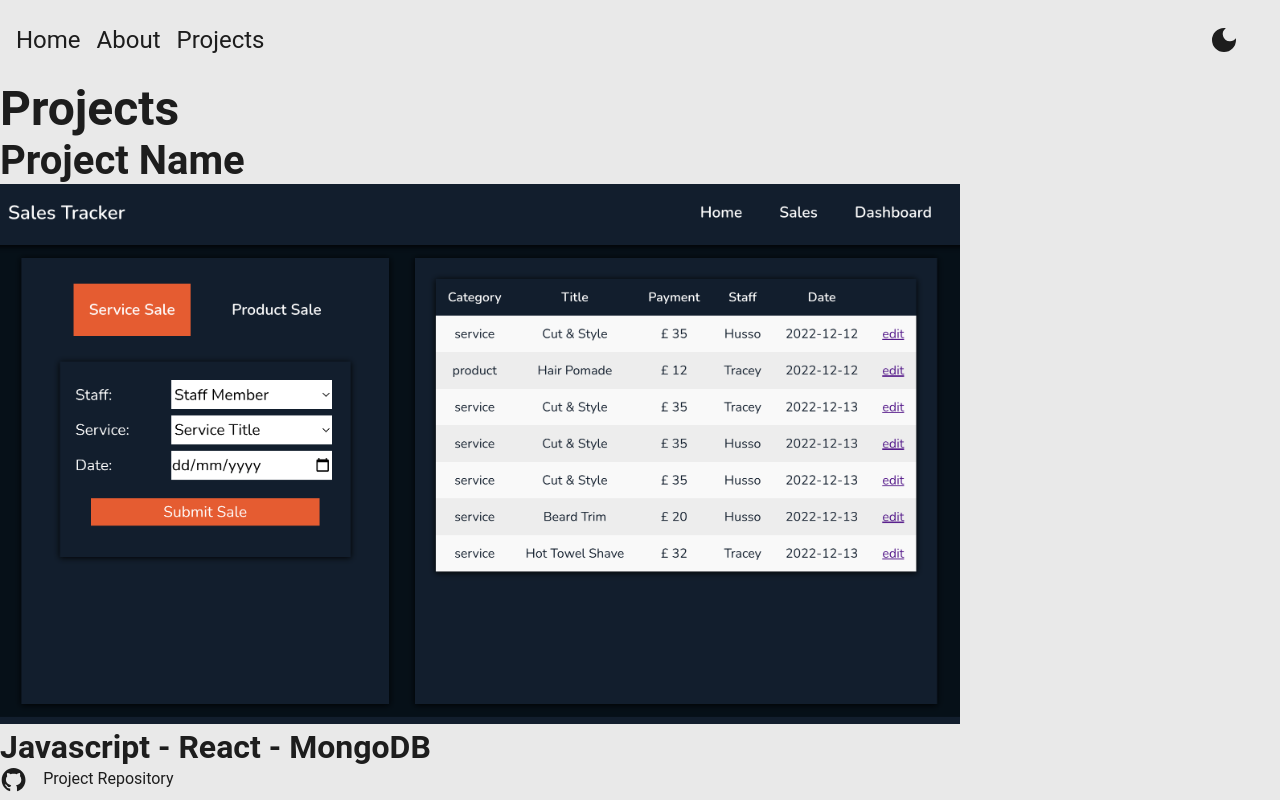
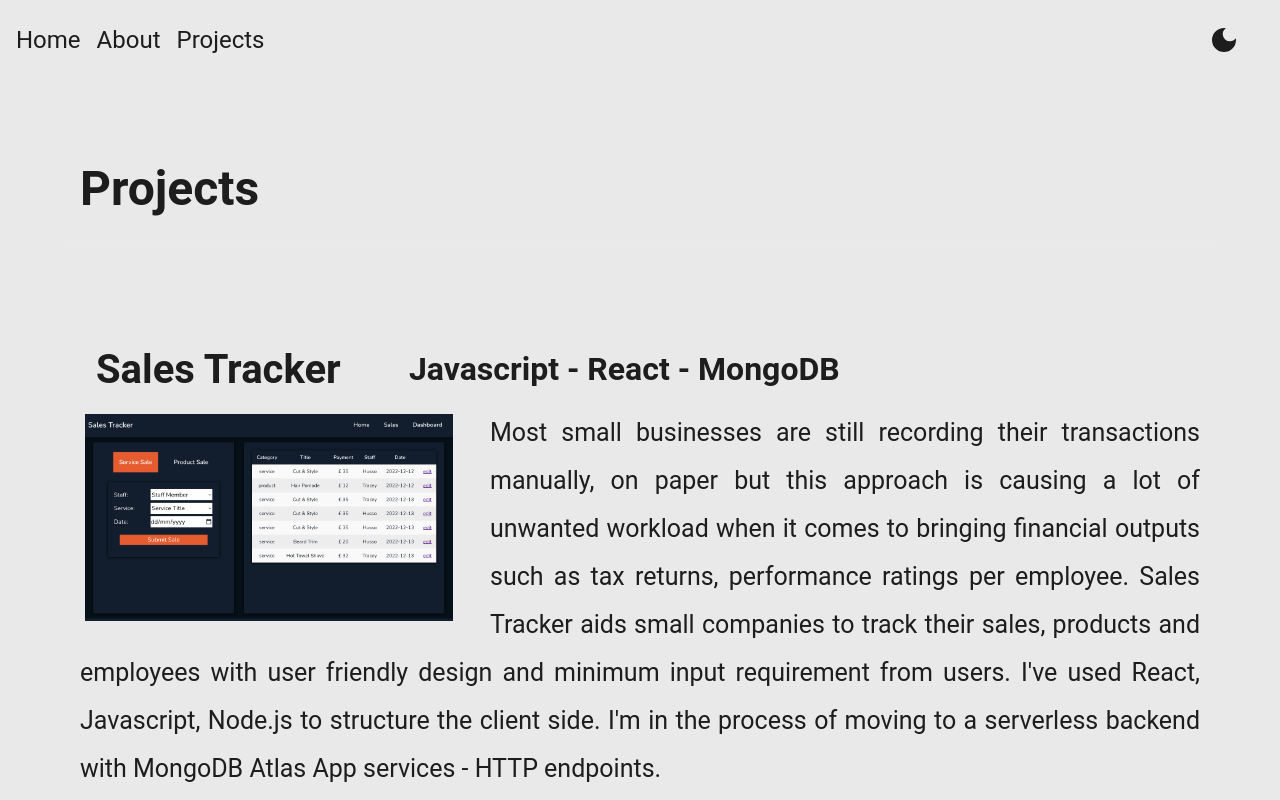
Before and after one commit to Cetins/web_cetin, a Next.js app: page /projects in a window 1280 px wide. Built offline with nearby package versions, Linux system fonts and the light colour scheme.

Commit message:
projects layout changed and css added roughly

```diff
--- a/pages/projects.js
+++ b/pages/projects.js
@@ -5,52 +5,82 @@ import { AiFillGithub } from 'react-icons/ai';
 const Projects = () => {
   return (
     <article>
+      <section className={styles.projects_glass_container}>
         <h1>Projects</h1>
         <p></p>
+      </section>
 
-      <section>
-        <h2>Project Name</h2>
-        <img className={styles.project_img} src="images/sales.png" alt="Sales Tracker"/>
+      <section className={styles.projects_glass_container}>
+        <header className={styles.card_header}>
+          <h2>Sales Tracker</h2>
           <h3>Javascript - React - MongoDB</h3>
+          <button className={styles.repo_button}>
             <a className="project_link" href="https://github.com/Cetins/sale-tracker-client">
               <AiFillGithub className={styles.github_link_logo}/>Project Repository
             </a>
-        <p>Most small businesses are still recording their transactions manually, on paper but this approach is causing a lot of unwanted workload when it comes to bringing financial outputs such as tax returns, performance ratings per employee. Sales Tracker aids small companies to track their sales, products and employees with user friendly design and minimum input requirement from users. I've used React, Javascript, Node.js to structure the client side. I'm in the process of moving to a serverless backend with MongoDB Atlas App services - HTTP endpoints.</p>
+          </button>
+        </header>
+        <main>
+          <img className={styles.card_image} src="images/sales.png" alt="Sales Tracker"/>
+          <p className={styles.card_p}>Most small businesses are still recording their transactions manually, on paper but this approach is causing a lot of unwanted workload when it comes to bringing financial outputs such as tax returns, performance ratings per employee. Sales Tracker aids small companies to track their sales, products and employees with user friendly design and minimum input requirement from users. I've used React, Javascript, Node.js to structure the client side. I'm in the process of moving to a serverless backend with MongoDB Atlas App services - HTTP endpoints.</p>
+        </main>
       </section>
 
-      <section>
+      <section className={styles.projects_glass_container}>
+        <header className={styles.card_header}>
           <h2>CodeBNB</h2>
-        <img className={styles.project_img} src="images/codebnb.png" alt="CodeBNB"/>
           <h3>Javascript - React - SQL - Java</h3>
+          <div className={styles.multi_button}>
+            <button className={styles.repo_button}>
               <a className="project_link" href="https://github.com/Cetins/bnb-front-end">
                 <AiFillGithub className={styles.github_link_logo}/>Project Client Repository
               </a>
+            </button>
+            <button className={styles.repo_button}>
               <a className="project_link" href="https://github.com/Cetins/bnb-back-end">
                 <AiFillGithub className={styles.github_link_logo}/>Project Server Repository
               </a>
-        <p>My main goal was to understand the development process of a full stack application when multiple technologies combined. I preferred to clone AirBnb as I was familiar with the end product and I would like to benefit from my own user experience.</p><br/>
-        <p>When I started this project I wasn't quite confident with MongoDB. After getting more information about both databases I believe this project would perform better with a NoSQL database. If I ever had a chance to start over again I would prefer MongoDB instead SQL.</p>
+            </button>
+          </div>
+        </header>
+        <main>
+          <img className={styles.card_image} src="images/codebnb.png" alt="CodeBNB"/>
+          <p className={styles.card_p}>My main goal was to understand the development process of a full stack application when multiple technologies combined. I preferred to clone AirBnb as I was familiar with the end product and I would like to benefit from my own user experience.</p><br/>
+          <p className={styles.card_p}>When I started this project I wasn't quite confident with MongoDB. After getting more information about both databases I believe this project would perform better with a NoSQL database. If I ever had a chance to start over again I would prefer MongoDB instead SQL.</p>
+        </main>
       </section>
 
-      <section>
+      <section className={styles.projects_glass_container}>
+        <header className={styles.card_header}>
           <h2>Demon Clan</h2>
-        <img className={styles.project_img} src="images/demonclan.png" alt="CodeBNB"/>
           <h3>Java - Spring - JUnit</h3>
+          <button className={styles.repo_button}>
             <a className="project_link" href="https://github.com/Cetins/DemonClan">
               <AiFillGithub className={styles.github_link_logo}/>Project Repository
             </a>
-        <p>The Demon Clan Project was a Java-based project that taught me a great deal about object-oriented programming (OOP), including classes and interfaces. Through this project, I was able to gain valuable experience in unit testing with JUnit. The best part was that our entire cohort enjoyed this project so much that we even volunteered to work on it as part of our weekend homework. It was a fun and engaging project that not only taught us valuable skills, but also helped us bond as a team. I am proud of the work we did and grateful for the opportunity to learn and grow through this project.</p>
+          </button>
+        </header>
+        <main>
+          <img className={styles.card_image} src="images/demonclan.png" alt="Demon Clan"/>
+          <p className={styles.card_p}>The Demon Clan Project was a Java-based project that taught me a great deal about object-oriented programming (OOP), including classes and interfaces. Through this project, I was able to gain valuable experience in unit testing with JUnit. The best part was that our entire cohort enjoyed this project so much that we even volunteered to work on it as part of our weekend homework. It was a fun and engaging project that not only taught us valuable skills, but also helped us bond as a team. I am proud of the work we did and grateful for the opportunity to learn and grow through this project.</p>
+        </main>
       </section>
 
-      <section>
+      <section className={styles.projects_glass_container}>
+        <header className={styles.card_header}>
           <h2>Gymmy</h2>
-        <img className={styles.project_img} src="images/gymmy.png" alt="CodeBNB"/>
           <h3>Python - Flask - SQL</h3>
+          <button className={styles.repo_button}>
             <a className="project_link" href="https://github.com/Cetins/gymmy">
               <AiFillGithub className={styles.github_link_logo}/>Project Repository
             </a>
-        <p>As part of my software development education, I developed a CRM application for fitness industry using Python and Flask. This web application allowed me to perform CRUD operations with SQL, which enabled me to manage customer data more efficiently. Throughout the development process, I gained valuable experience in full stack web application development and learned about the software development life cycle.</p><br/>
-        <p>Reflecting on my experience, if I had the chance to do this project over, I would have preferred to separate the client and server-side code, as this would have made the application more modular and easier to maintain. I also believe that using Django instead of Flask would have been a better choice for a CRM tool, as Django has more built-in features and is more suitable for large-scale applications. Despite this, I am proud of the work I have done and the skills I have developed through this project.</p>
+          </button>
+        </header>
+        <main>
+          <img className={styles.card_image} src="images/gymmy.png" alt="Demon Clan"/>
+          <p className={styles.card_p}>As part of my software development education, I developed a CRM application for fitness industry using Python and Flask. This web application allowed me to perform CRUD operations with SQL, which enabled me to manage customer data more efficiently. Throughout the development process, I gained valuable experience in full stack web application development and learned about the software development life cycle.</p><br/>
+          <p className={styles.card_p}>Reflecting on my experience, if I had the chance to do this project over, I would have preferred to separate the client and server-side code, as this would have made the application more modular and easier to maintain. I also believe that using Django instead of Flask would have been a better choice for a CRM tool, as Django has more built-in features and is more suitable for large-scale applications. Despite this, I am proud of the work I have done and the skills I have developed through this project.</p>
+        </main>
       </section>
     </article>
   );
--- a/styles/Projects.module.css
+++ b/styles/Projects.module.css
@@ -1,9 +1,72 @@
-.project_img {
-    width: 60rem;
+.projects_glass_container {
+    margin: 3rem;
+    padding: 2rem;
+    background: var(--glass-bg);
+    border-radius: 16px;
+    box-shadow: var(--glass-shadow);
+    backdrop-filter: blur(5px);
+    -webkit-backdrop-filter: blur(5px);
+    border: var(--glass-border);
+}
+
+.card_header {
+    display: flex;
+    justify-content: space-between;
+    align-items: center;
+    flex-wrap: wrap;
+    margin: 1rem;
+}
+
+.card_image {
+    float: left;
+    margin: 5px;
+    width: 400px;
+    padding-right: 2rem;
+    padding-bottom: 1rem;
+}
+
+.card_p {
+    text-align: justify;
+    font-size: 25px;
+}
+
+.repo_button {
+    display: flex;
+    align-self: center;
+    color: var(--background-color);
+    background-color: var(--opposite-text-color);
+    text-align: center;
+}
+
+.multi_button {
+    display: flex;
+    gap: 1rem;
+}
+
+.repo_button:hover {
+    color: var(--accent-color);
 }
 
 .github_link_logo {
-    font-size: 1.7rem;
+    font-size: 2rem;
     margin-right: 1rem;
     vertical-align: middle;
 }
+
+/* Modern Desktop */
+@media screen and (max-width: 1600px) {}
+
+/* Old School Desktop */
+@media screen and (max-width: 1200px) {}
+
+/* Desktop */
+@media screen and (max-width: 992px) {}
+
+/* Tablet */
+@media screen and (max-width: 768px) {}
+
+/* Small Tablet */
+@media screen and (max-width: 480px) {}
+
+/* Mobile */
+@media screen and (max-width: 320px) {}
```
Lines whose indentation alone changed are shown as unchanged.
